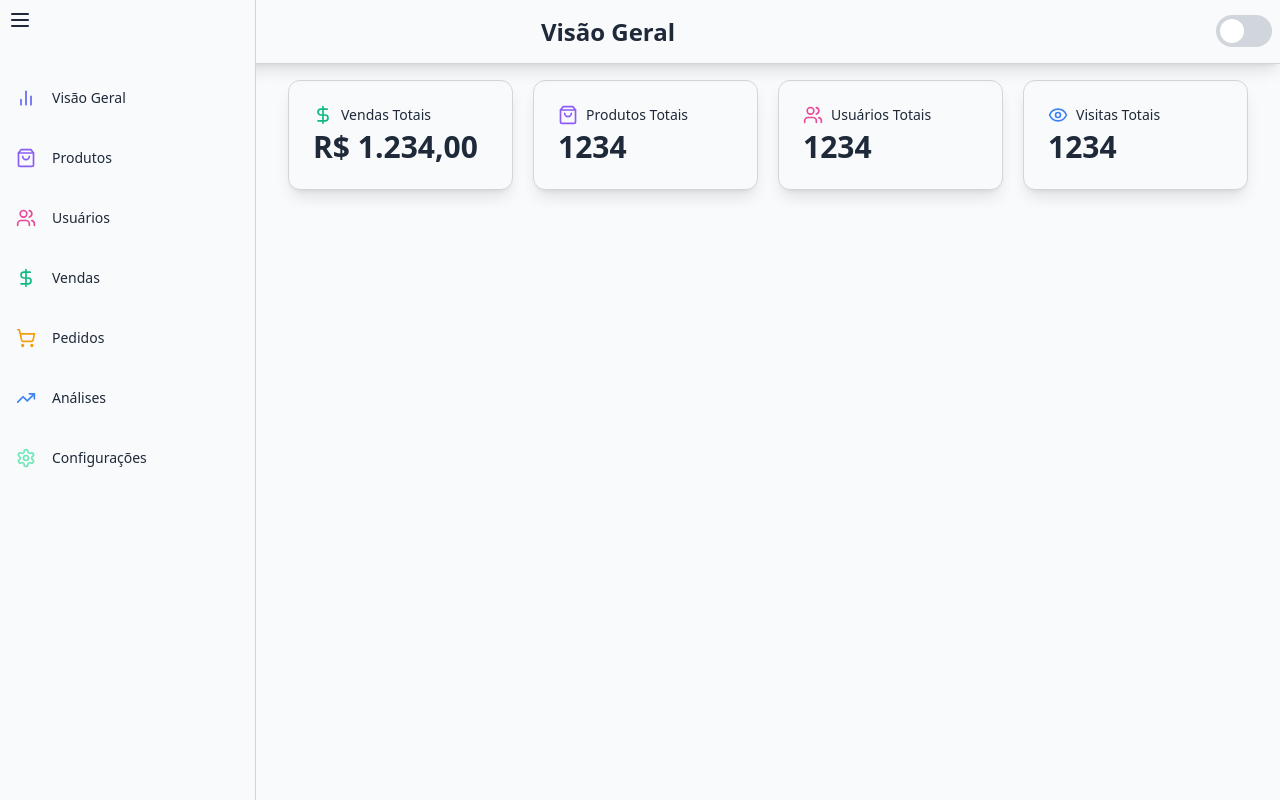
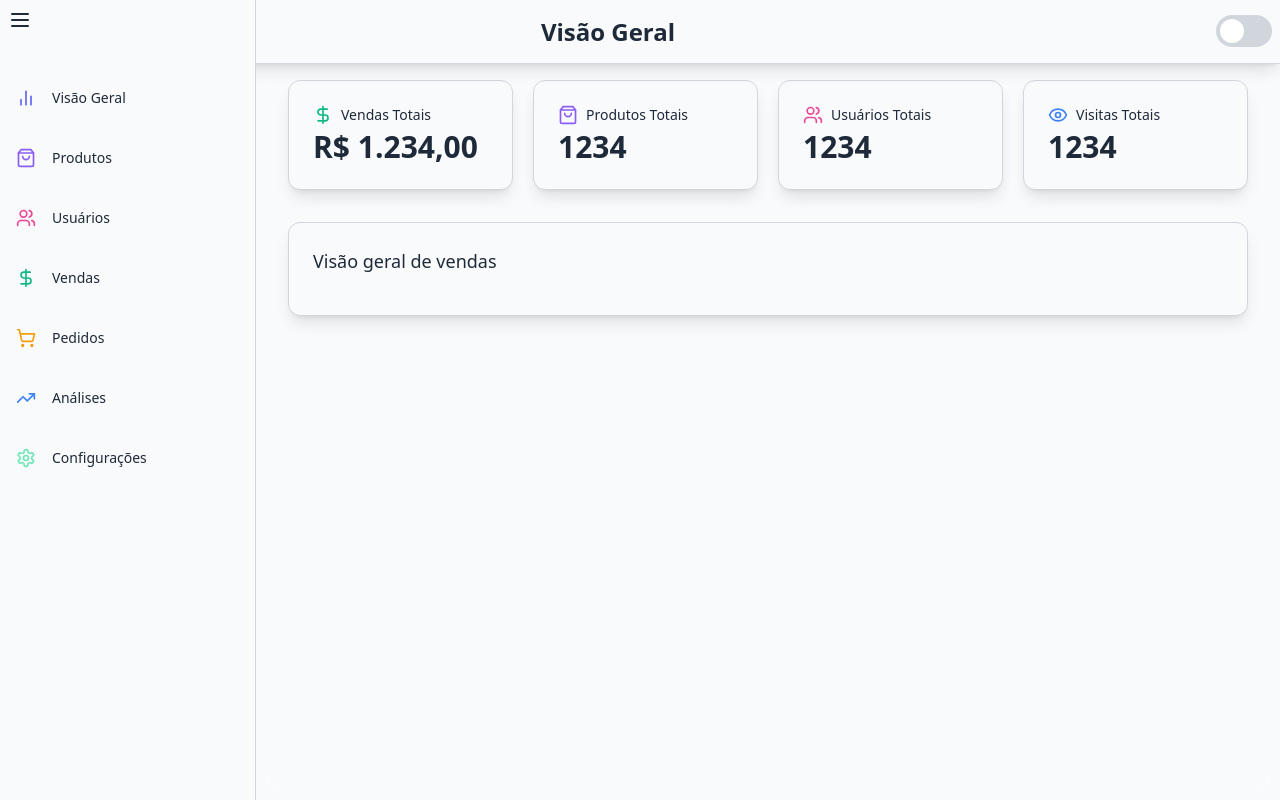
Before and after one commit to lailacampos/adm-dashboard, a React (Vite) app: page / in a window 1280 px wide. Built offline with nearby package versions, Linux system fonts and the light colour scheme; no server answers; data requests are answered from the project's data file.

Commit message:
feat: adjust OverviewPage layout and include SalesOverviewChart component

```diff
--- a/src/pages/OverviewPage/OverviewPage.tsx
+++ b/src/pages/OverviewPage/OverviewPage.tsx
@@ -14,12 +14,12 @@ const OverviewPage: React.FC = () => {
     return (
         <>
             <div className="flex-1 overflow-auto relative z-10">
-                <main className="max-w-7xl mx-auto py-20 px-4 lg:px-8">
+                <main className="max-w-350 mx-auto py-20 px-4 lg:px-8">
                     <StatCardContainer category={routeKey} />
 
                     {/* CHARTS */}
                     <div className="grid grid-cols-1 lg-grid-cols-2 gap-8">
-
+                        <SalesOverviewChart />
                     </div>
                 </main>
             </div>
```
